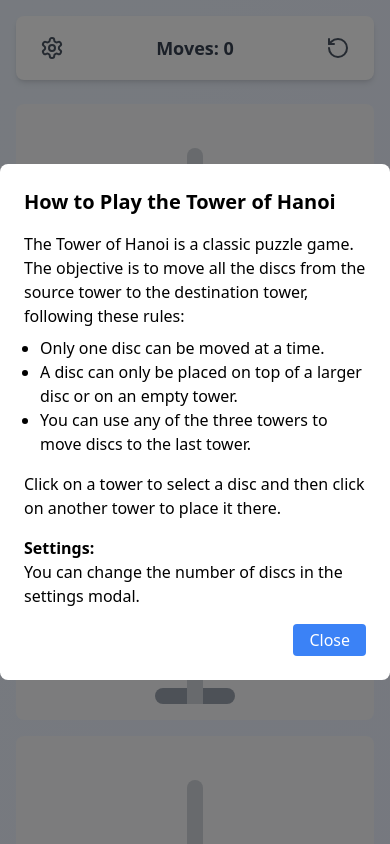
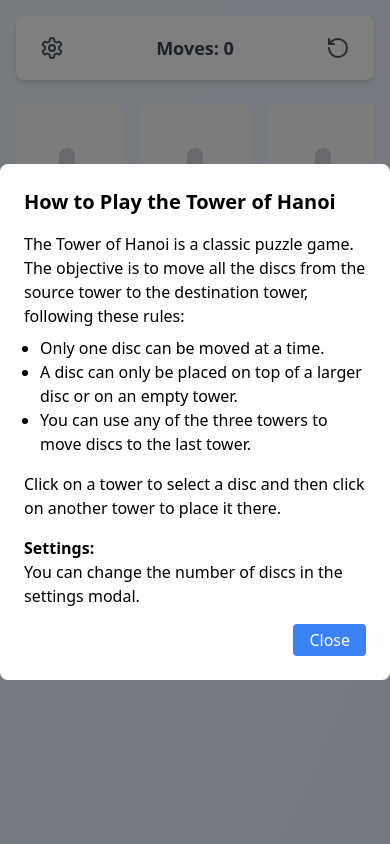
Before and after one commit to mammenmathewz/Tower_of_hanoi_pwa, a React (Vite) app: page / in a window 390 px wide. Shown: the top 844 px of the page. Built offline with nearby package versions, Linux system fonts and the light colour scheme.

Commit message:
horizontal view

```diff
--- a/src/App.tsx
+++ b/src/App.tsx
@@ -86,7 +86,7 @@ function App() {
             onSettingsClick={() => setShowSettings(true)}
           />
         </div>
-        <div className="flex flex-col md:flex-row gap-4 justify-center items-stretch">
+        <div className="flex flex-row md:flex-row gap-4 justify-center items-stretch overflow-x-auto">
           {towers.map((tower, index) => (
             <TowerPole
               key={index}
@@ -118,4 +118,6 @@ function App() {
   );
 }
 
+
+
 export default App;
--- a/src/Components/TowerPole.tsx
+++ b/src/Components/TowerPole.tsx
@@ -17,7 +17,7 @@ export function TowerPole({ discs, maxDiscs, onClick, isSelected, canDrop }: Tow
       onClick={onClick}
       className={`flex flex-col justify-end items-center gap-1 p-4 rounded-lg transition-colors
         ${isSelected ? 'bg-blue-100' : canDrop ? 'bg-green-50' : 'bg-gray-50'}
-        cursor-pointer relative w-full md:w-1/4 h-[300px] md:h-[400px]`}
+        cursor-pointer relative w-full h-[300px] md:w-1/4 md:h-[400px]`}
     >
       <div className="absolute w-4 h-4/5 bg-gray-300 rounded-t-full" />
       <div className="w-20 h-4 bg-gray-400 rounded-lg mt-auto" />
```
